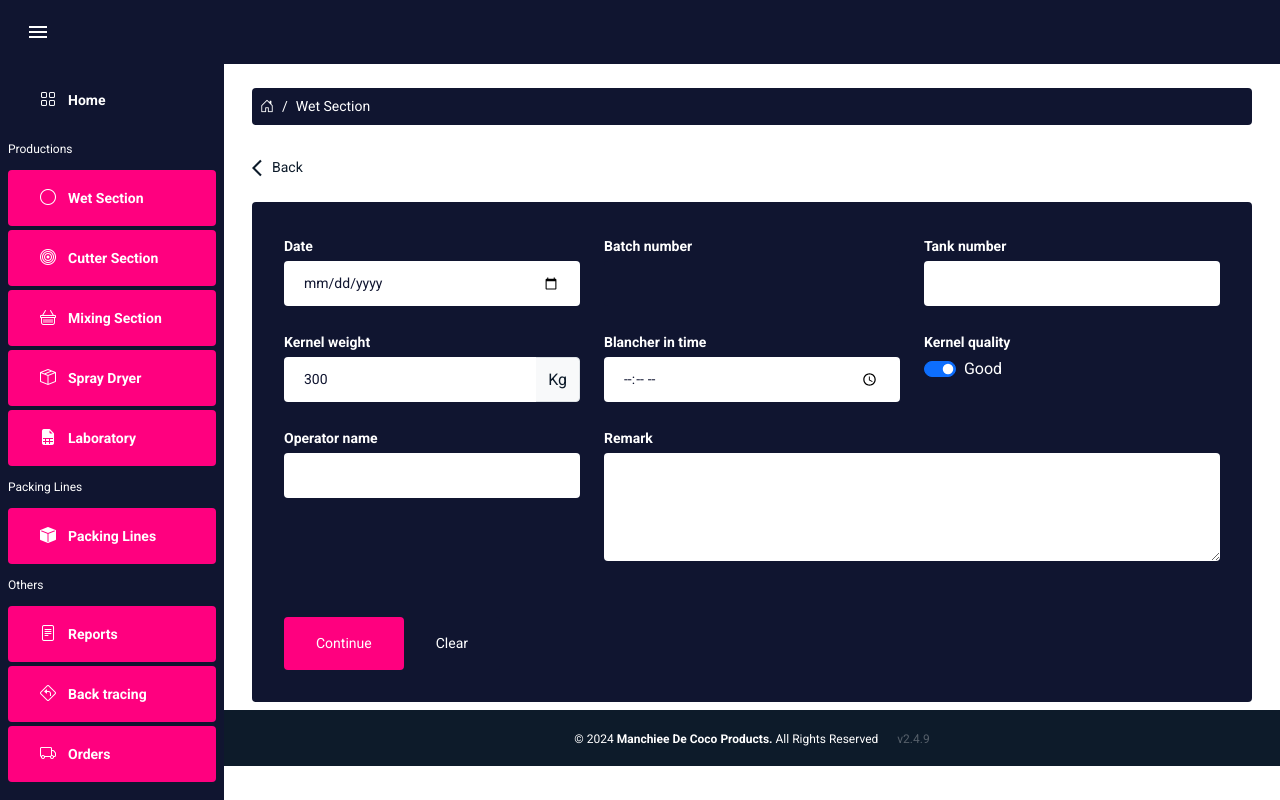
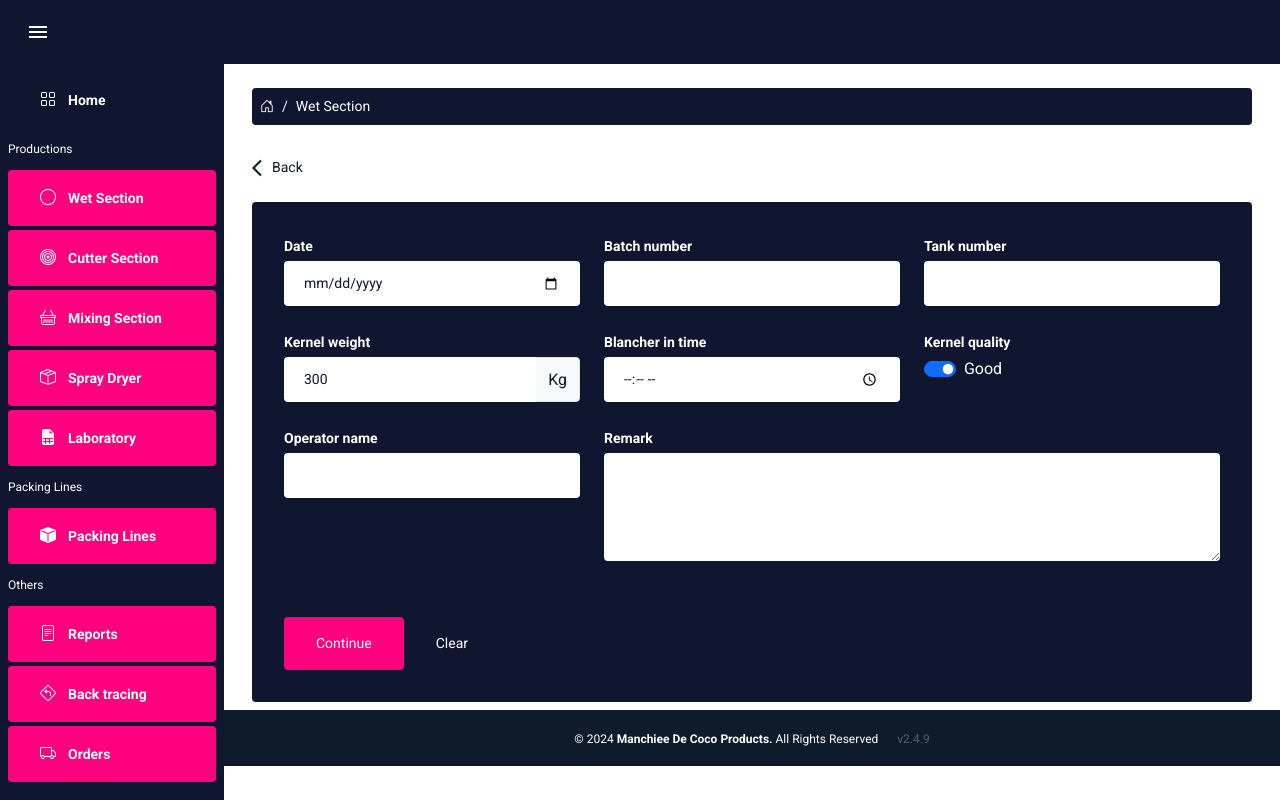
Before and after one commit to RukshanNuwan/mdc-final, a React (Create React App) app: page /wet-section/new in a window 1280 px wide. Built offline with nearby package versions, Linux system fonts and the light colour scheme.

Commit message:
dev - [updates] - fixed wet batch number issue

```diff
--- a/src/pages/wetSection/NewWet.jsx
+++ b/src/pages/wetSection/NewWet.jsx
@@ -252,9 +252,11 @@ const NewWet = () => {
                     >
                       <Form.Label className="fw-bold">Batch number</Form.Label>
                       <Form.Control
+                        required
                         type="number"
-                        disabled
-                        className="customInput disabled"
+                        className="customInput"
+                        defaultValue={nextBatchNumber}
+                        onChange={(e) => setNextBatchNumber(e.target.value)}
                       />
                     </Form.Group>
 
```
